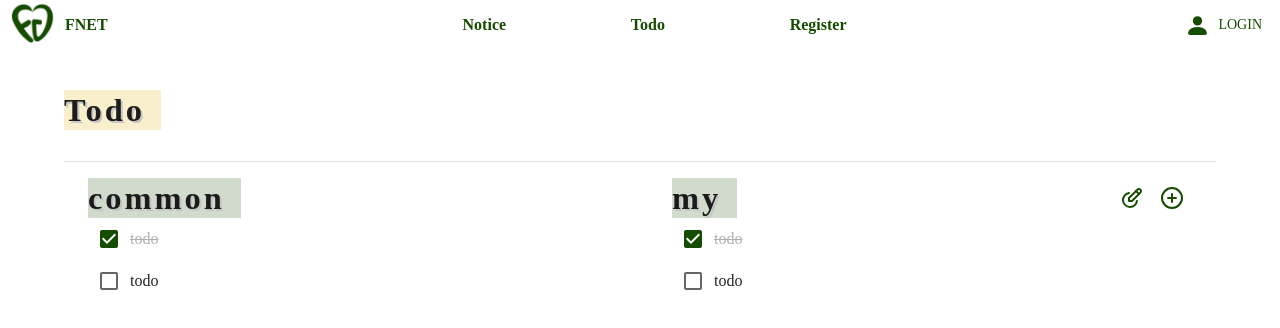
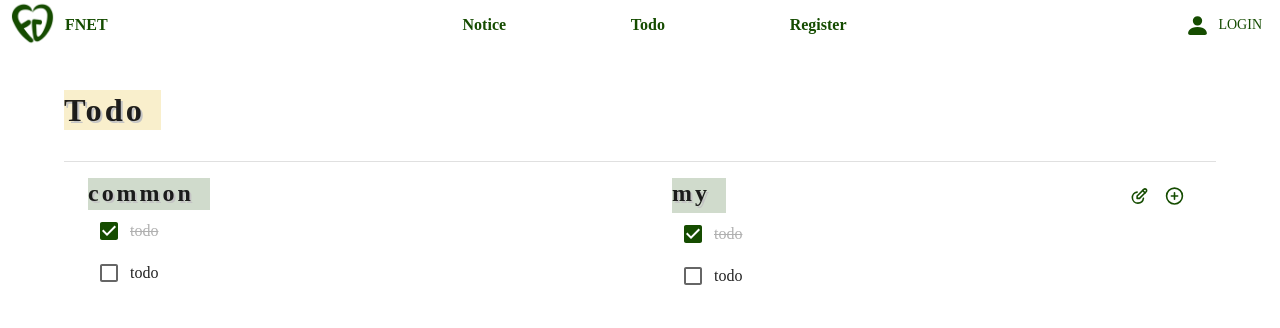
Before and after one commit to FGFnet/fnet, a React (Create React App) app in the folder frontend/: page /todo in a window 1280 px wide. Shown: the top 328 px of the page. Built offline with nearby package versions, Linux system fonts and the light colour scheme; a web font is replaced by a local one.

Commit message:
fix: add variant of  title, fix size of button

```diff
--- a/frontend/src/screen/todo/components/TodoSection.tsx
+++ b/frontend/src/screen/todo/components/TodoSection.tsx
@@ -60,11 +60,11 @@ export default function TodoSection(props:TodoSectionProp) {
     <React.Fragment>
       <Container maxWidth="lg" sx={{marginTop: 2}}>
         <Box sx={{display:"flex", justifyContent:"space-between"}}>
-          <Title title={title} background={Colors.primary_lighter} />
+          <Title title={title} background={Colors.primary_lighter} variant="h5" />
           {mode==='normal' && props.auth && (
             <Box>
-              <IconButton color="primary" onClick={() => setMode('edit')}><EditIcon /></IconButton>
-              <IconButton color="primary" onClick={() => setMode('add')}><PlusIcon /></IconButton>
+              <IconButton color="primary" onClick={() => setMode('edit')} style={{width: 35, height: 35}}><EditIcon /></IconButton>
+              <IconButton color="primary" onClick={() => setMode('add')} style={{width: 35, height: 35}}><PlusIcon /></IconButton>
             </Box>
           )}
           {mode!=='normal' &&  (
```
